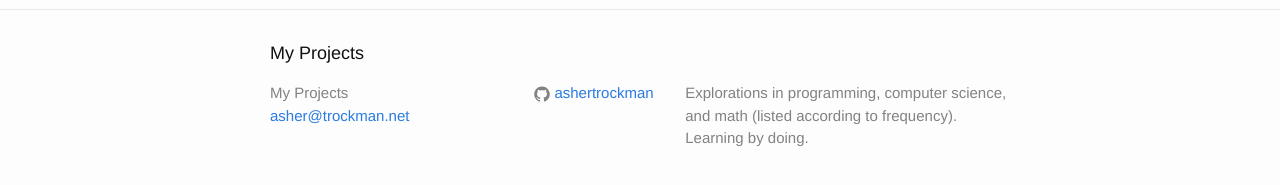
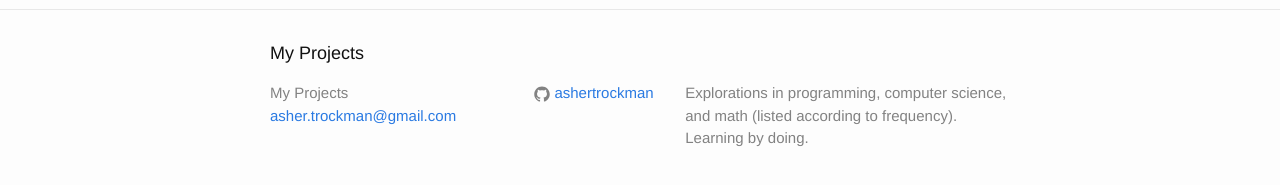
Before and after one commit to ashertrockman/ashertrockman.github.io, a Jekyll site: the page built from index.html, in a window 1280 px wide. Shown: the part 287-472 px from the top of the page. Built offline with Jekyll 4.4.1, drawn with Linux system fonts in a browser that asks for light colours.

Commit message:
Change to working email

```diff
--- a/_config.yml
+++ b/_config.yml
@@ -1,6 +1,6 @@
 # Site settings
 title: My Projects
-email: asher@trockman.net
+email: asher.trockman@gmail.com
 description: > # this means to ignore newlines until "baseurl:"
   Explorations in programming, computer science, and math (listed according to frequency).
   Learning by doing.
```
